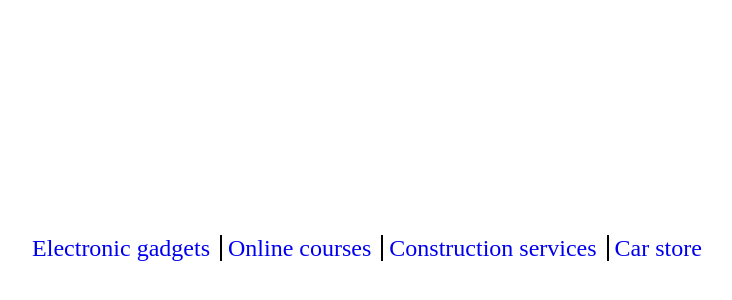
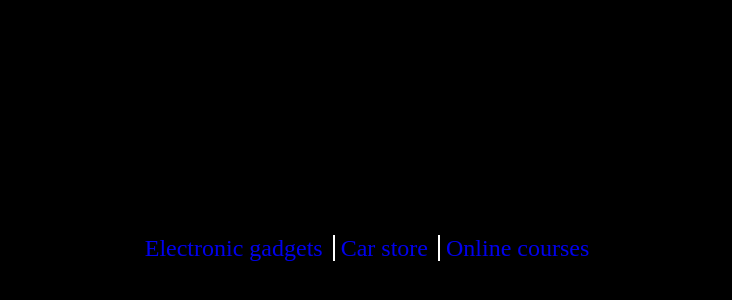
Before and after one commit to amrali21/amrali21.github.io, a plain HTML site: page index.html in a window 1280 px wide. Shown: the part 80-380 px from the top of the page, without its empty margins (268-1000 px from the left). Drawn offline with Linux system fonts and the light colour scheme.

Commit message:
remove link & edit styles

```diff
--- a/index.html
+++ b/index.html
@@ -14,9 +14,8 @@
     <div class="container">
         <article>
             <a href="./electroGadgets/index.html">Electronic gadgets</a>
+            <a href="./carStore/index.html">Car store</a>
             <a href="./onlineCourses/index.html">Online courses</a>
-            <a href="./constructionServices/index.html">Construction services</a>
-            <a href="./carStore/index.html">Car store</a>
         </article>
     </div>
 </body>
--- a/style.css
+++ b/style.css
@@ -1,6 +1,10 @@
+body {
+    background-color: black;
+}
+
 .container {
     font-size: 1.5rem;
-    color: blue;
+    color: white;
     text-align: center;
     display: flex;
     height: 80vh;
@@ -11,7 +15,7 @@
 .container a {
     text-decoration: none;
     padding-right: 10px;
-    border-right: 2px solid black;
+    border-right: 2px solid white;
 }
 
 .container a:last-of-type {
@@ -19,5 +23,5 @@
 }
 
 .container a:visited {
-    color: blue;
+    color: white;
 }
```
